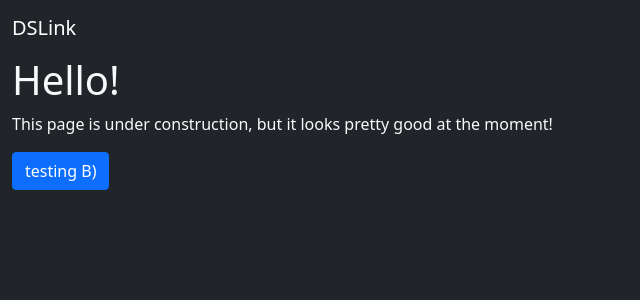
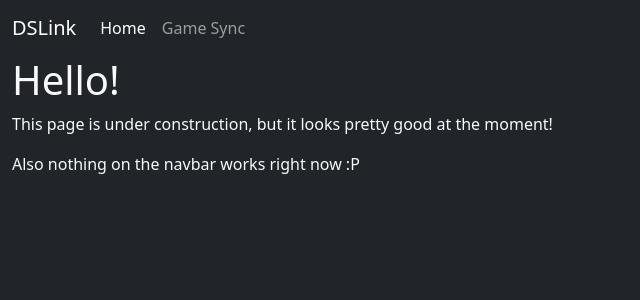
Before and after one commit to NDSLink/dream-server, a Flask app: page / in a window 1280 px wide. Shown: the top 300 px of the page, without its empty margins (0-640 px from the left). Run offline with Flask 2, Linux system fonts and the light colour scheme; style sheets or scripts are compiled from the project's sources; some libraries are stand-ins or nearby versions.

Commit message:
make the page look better

```diff
--- a/templates/base.html.jinja2
+++ b/templates/base.html.jinja2
@@ -5,6 +5,8 @@
     <meta name="viewport" content="width=device-width, initial-scale=1.0">
     {% block metas %}{% endblock %}
     <title>DSLink | {{ title }}</title>
+    <script src="https://code.jquery.com/jquery-3.6.0.min.js"></script>
+    <script src="https://cdn.jsdelivr.net/npm/bootstrap@5.1.3/dist/js/bootstrap.bundle.min.js" integrity="sha384-ka7Sk0Gln4gmtz2MlQnikT1wXgYsOg+OMhuP+IlRH9sENBO0LRn5q+8nbTov4+1p" crossorigin="anonymous"></script>
     <link rel="stylesheet" href="{{ url_for('static', filename='css/styles.css')}}">
     {% block styles %}{% endblock %}
     {% block scripts %}{% endblock %}
@@ -14,7 +16,7 @@
     <nav class="navbar navbar-expand-lg navbar-dark bg-dark">
         <div class="container-fluid">
             <a class="navbar-brand" href="{{ url_for('home') }}">DSLink</a>
-            <button class="navbar-toggler" type="button" data-toggle="collapse" data-target="#navbarSupportedContent" aria-controls="navbarSupportedContent" aria-expanded="false" aria-label="Toggle navigation">
+            <button class="navbar-toggler" type="button" data-bs-toggle="collapse" data-bs-target="#navbarSupportedContent" aria-controls="navbarSupportedContent" aria-expanded="false" aria-label="Toggle navigation">
                 <span class="navbar-toggler-icon"></span>
             </button>
             <div class="collapse navbar-collapse" id="navbarSupportedContent">
--- a/templates/home.html.jinja2
+++ b/templates/home.html.jinja2
@@ -1,6 +1,14 @@
 {% extends "base.html.jinja2" %}
+{% block navbar %}
+    <li class="nav-item">
+        <a class="nav-link active" aria-current="page" href="#">Home</a>
+    </li>
+    <li class="nav-item">
+        <a class="nav-link" href="#">Game Sync</a>
+    </li>
+{% endblock %}
 {% block content %}
     <h1>Hello!</h1>
     <p>This page is under construction, but it looks pretty good at the moment!</p>
-    <button>testing B)</button>
+    <p>Also nothing on the navbar works right now :P</p>
 {% endblock %}
```
